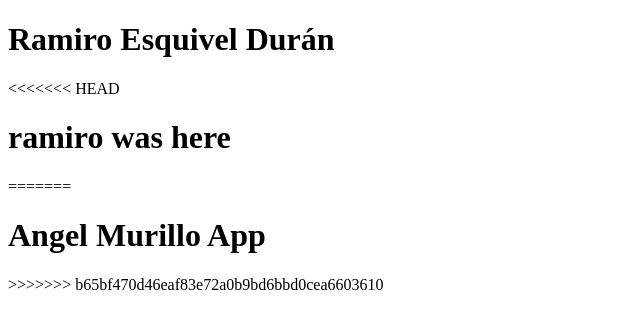
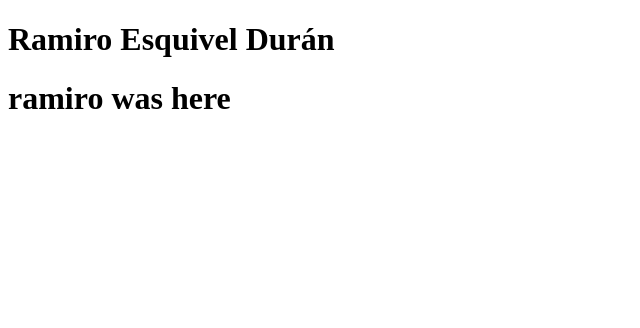
Before and after one commit to ramiro174/migit, a plain HTML site: page index.html in a window 1280 px wide. Shown: the whole page, without its empty margins (0-640 px from the left). Drawn offline with Linux system fonts and the light colour scheme.

Commit message:
Resolucion de conflicto

```diff
--- a/index.html
+++ b/index.html
@@ -7,11 +7,7 @@
 </head>
 <body>
 	<h1>Ramiro Esquivel Durán</h1>
-<<<<<<< HEAD
 	<h1> ramiro was here</h1>
-=======
-	<h1> Angel Murillo App  </h1>
->>>>>>> b65bf470d46eaf83e72a0b9bd6bbd0cea6603610
  <div id="container">
 
 
```
